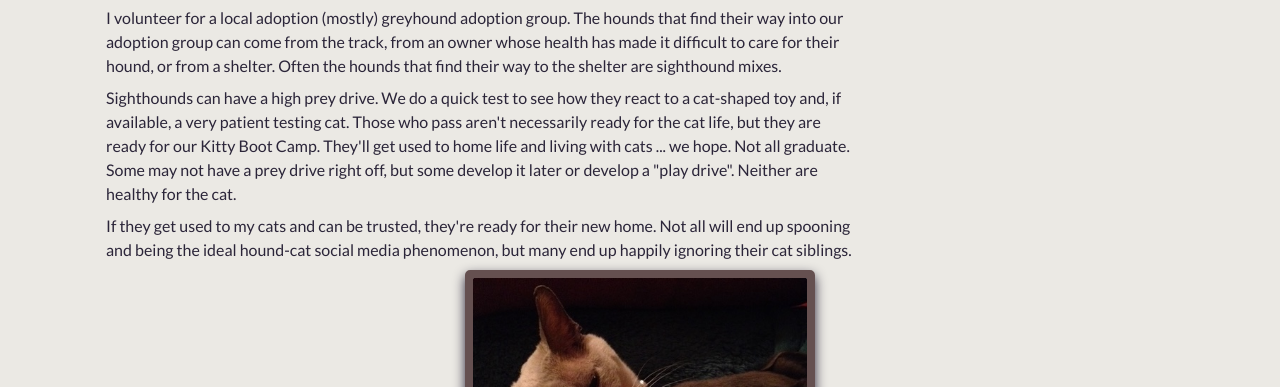
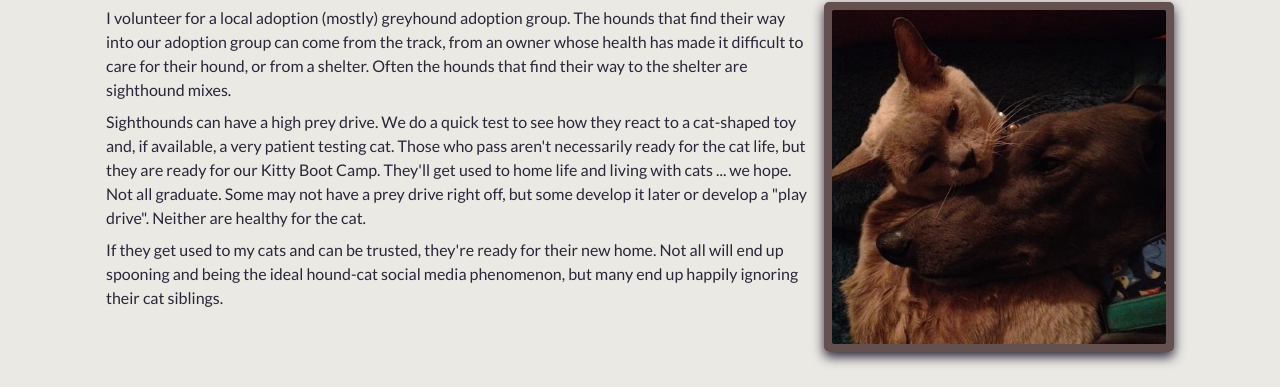
Before and after one commit to ihatetoast/needlenosesandmurdermittens, an Eleventy site: page src/index.njk in a window 1280 px wide. Shown: the part 242-629 px from the top of the page. Built offline with nearby package versions, Linux system fonts and the light colour scheme; Eleventy itself is replaced by a stand-in of ours; files that its build step writes are made by us from their sources; a web font is replaced by a local one.

Commit message:
added missing class to index njk

```diff
--- a/src/index.njk
+++ b/src/index.njk
@@ -5,7 +5,7 @@ title: Needle Noses and Murder Mittens
 
 <section class="about-container">
   <h2>About the Needle Noses</h2>
-  <article>
+   <article class="about-article">
     <div class="about-text">
       <p>
         I volunteer for a local adoption (mostly) greyhound adoption group. The
```
